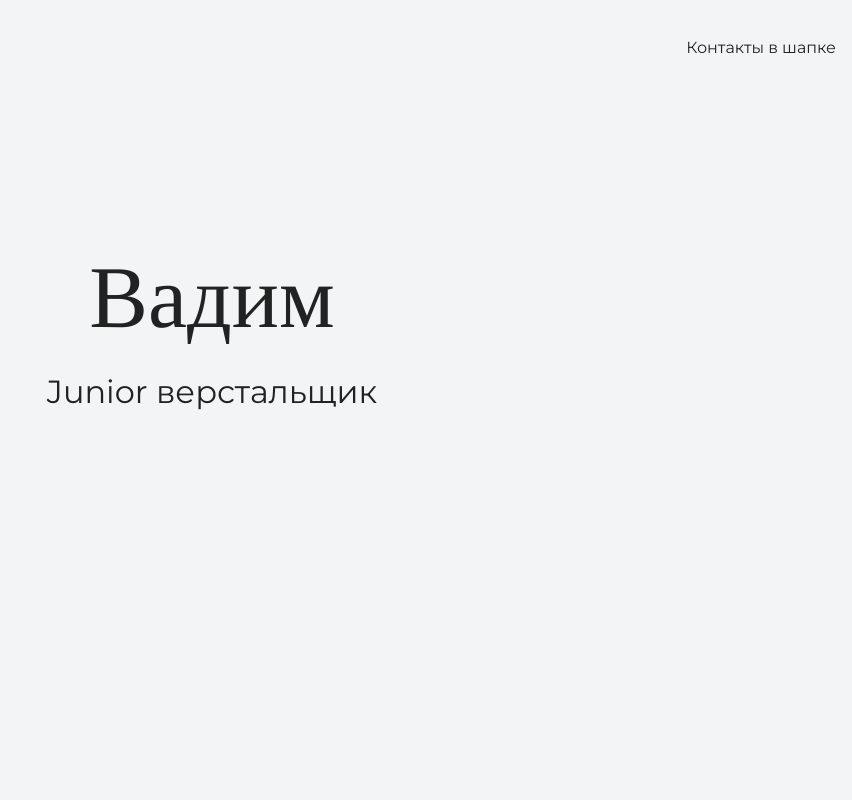
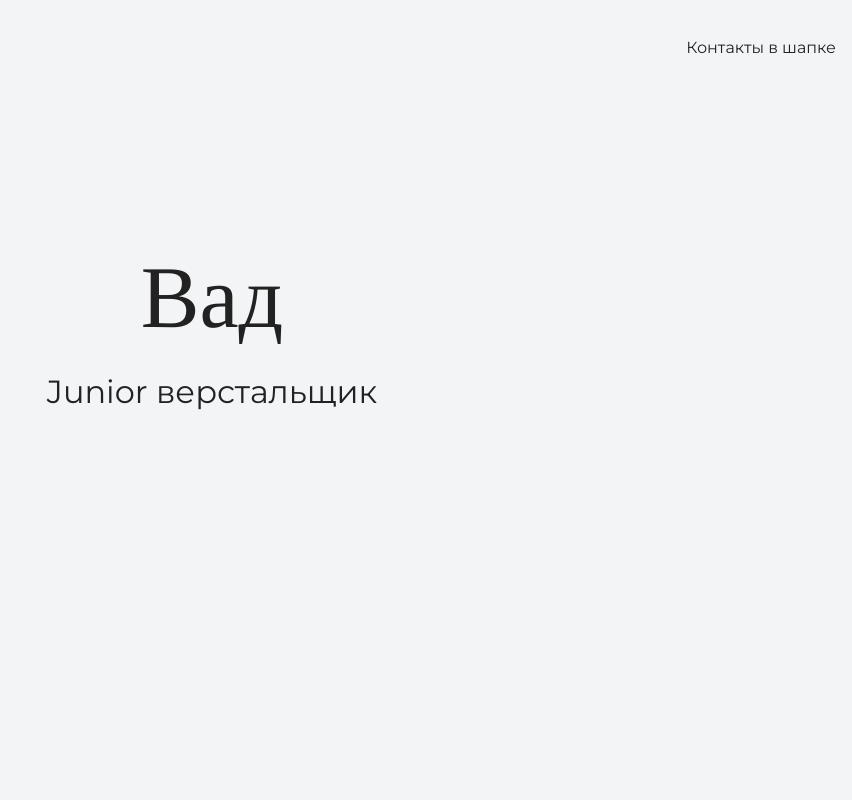
Before and after one commit to Rihommer/darkduck, a plain HTML site: page index.html in a window 1280 px wide. Shown: the top 800 px of the page, without its empty margins (428-1280 px from the left). Drawn offline with nearby package versions, Linux system fonts and the light colour scheme.

Commit message:
Update index.html

```diff
--- a/index.html
+++ b/index.html
@@ -16,7 +16,7 @@
 
     <section class="hero-image">
         <div class="container">
-          <h1 class="heading">Вадим</h1>
+          <h1 class="heading">Вад</h1>
           <p>Junior верстальщик</p>
         </div>
     </section>
```
